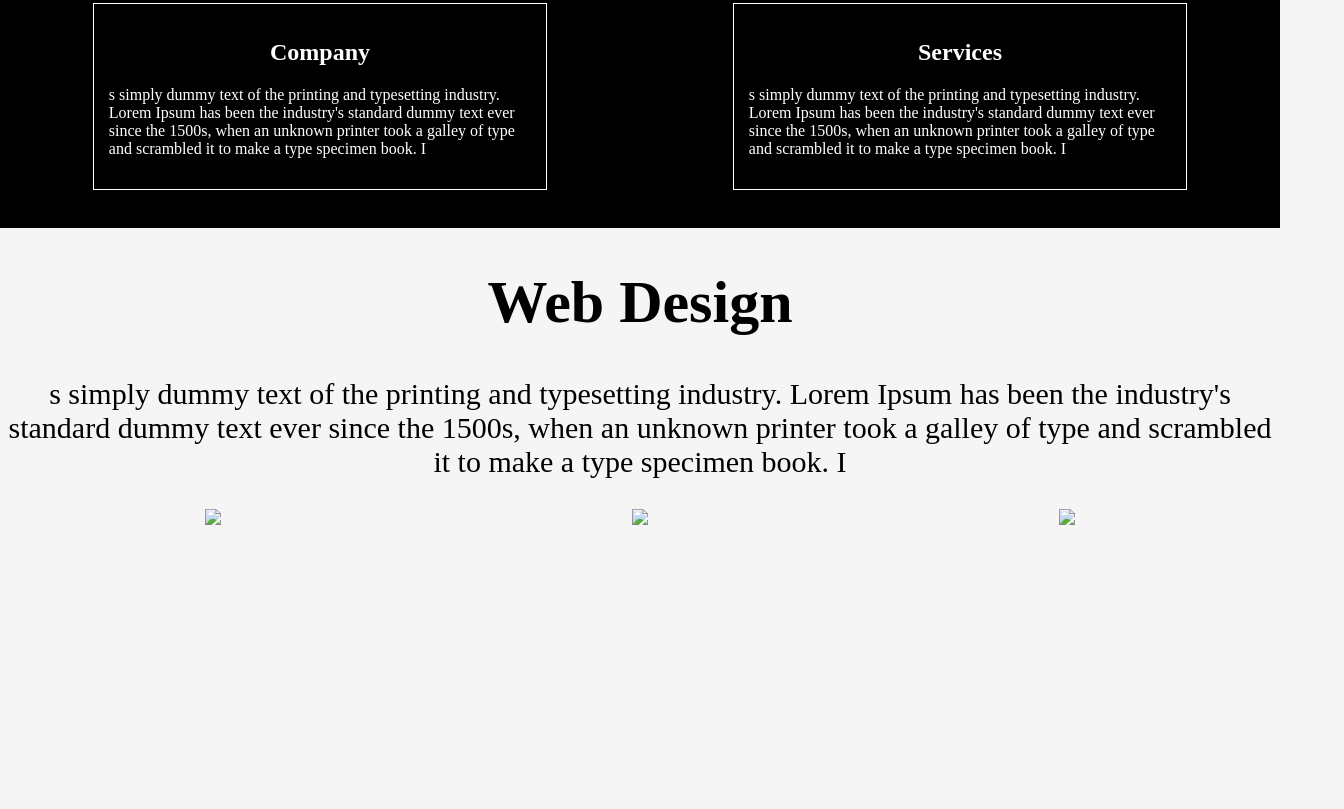
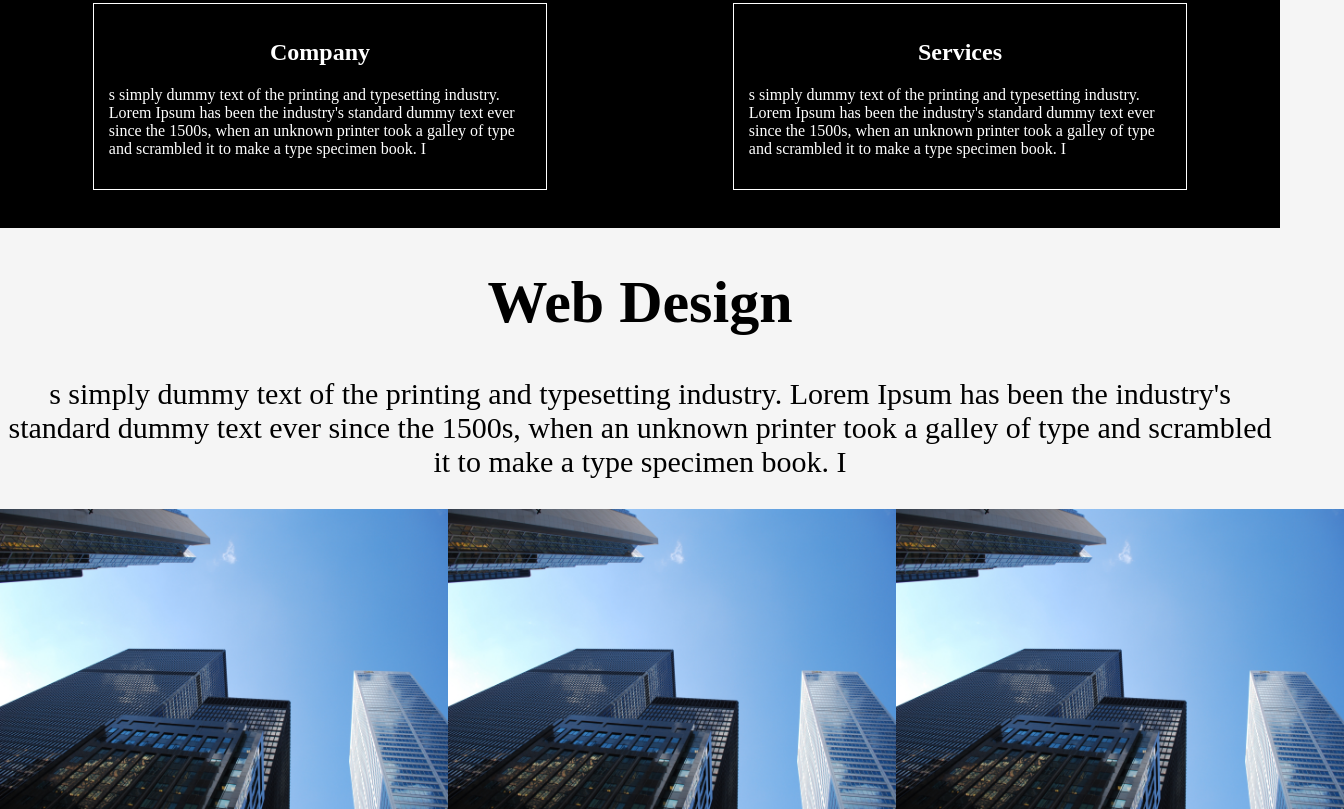
Before and after one commit to Prakash263/aceassured, a plain HTML site: page index.html in a window 1280 px wide. Shown: the part 880-1689 px from the top of the page, 1344 px wide, since content can reach past the window. Drawn offline with Linux system fonts and the light colour scheme.

Commit message:
Update index.html

```diff
--- a/index.html
+++ b/index.html
@@ -51,9 +51,9 @@
   <h1>Web Design</h1>
   <p>s simply dummy text of the printing and typesetting industry. Lorem Ipsum has been the industry's standard dummy text ever since the 1500s, when an unknown printer took a galley of type and scrambled it to make a type specimen book. I</p>
 <div class="box-1">
-  <img class="image_3" src="./asset/pexels-pixabay-373584.jpg">
-  <img class="image_3" src="./asset/pexels-pixabay-373584.jpg">
-  <img class="image_3" src="./asset/pexels-pixabay-373584.jpg">
+  <img class="image_3" src="./pexels-pixabay-373584.jpg">
+  <img class="image_3" src="./pexels-pixabay-373584.jpg">
+  <img class="image_3" src="./pexels-pixabay-373584.jpg">
 </div>
 </div>
   </body>
```
